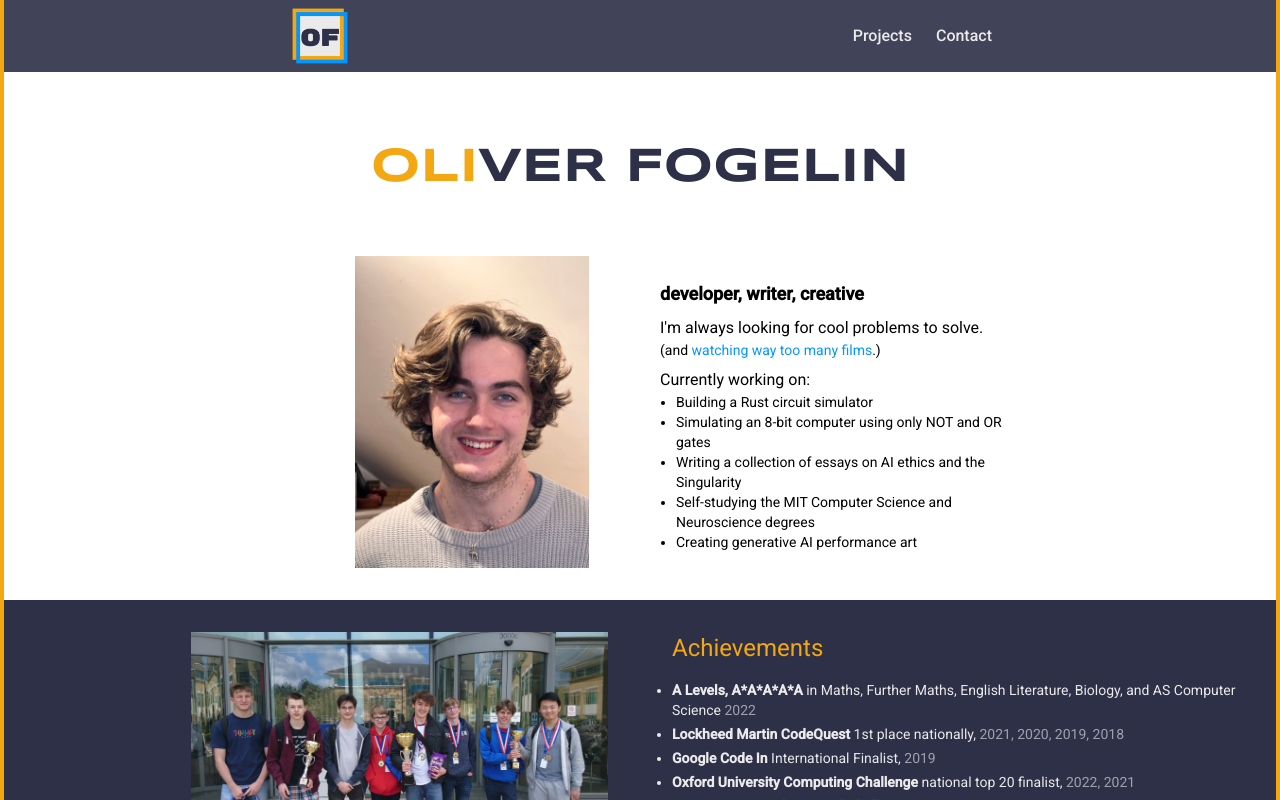
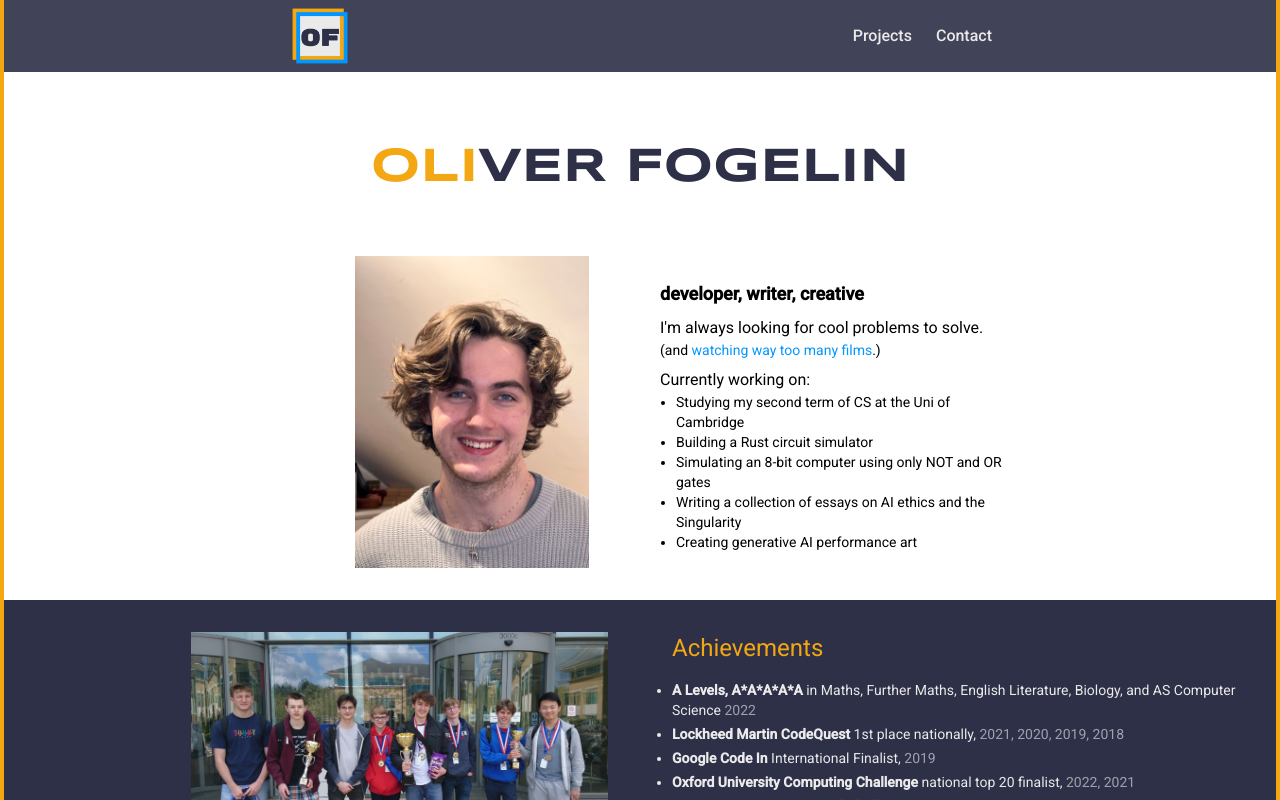
Before and after one commit to olifog/portfolio, a Next.js app: page / in a window 1280 px wide. Shown: the top 800 px of the page. Built offline with nearby package versions, Linux system fonts and the light colour scheme; what tailwindcss-bg-patterns would draw is missing.

Commit message:
adding CV

```diff
--- a/pages/index.js
+++ b/pages/index.js
@@ -36,10 +36,10 @@ export default function Home({ projects }) {
               </div>
               <div className="pt-2">Currently working on:</div>
               <ul className="text-sm pl-4 list-disc">
+                <li>Studying my second term of CS at the Uni of Cambridge</li>
                 <li>Building a Rust circuit simulator</li>
                 <li>Simulating an 8-bit computer using only NOT and OR gates</li>
                 <li>Writing a collection of essays on AI ethics and the Singularity</li>
-                <li>Self-studying the MIT Computer Science and Neuroscience degrees</li>
                 <li>Creating generative AI performance art</li>
               </ul>
             </div>
```
Also changed, not shown: 1 other file (tests, documents, lock files or other folders).
